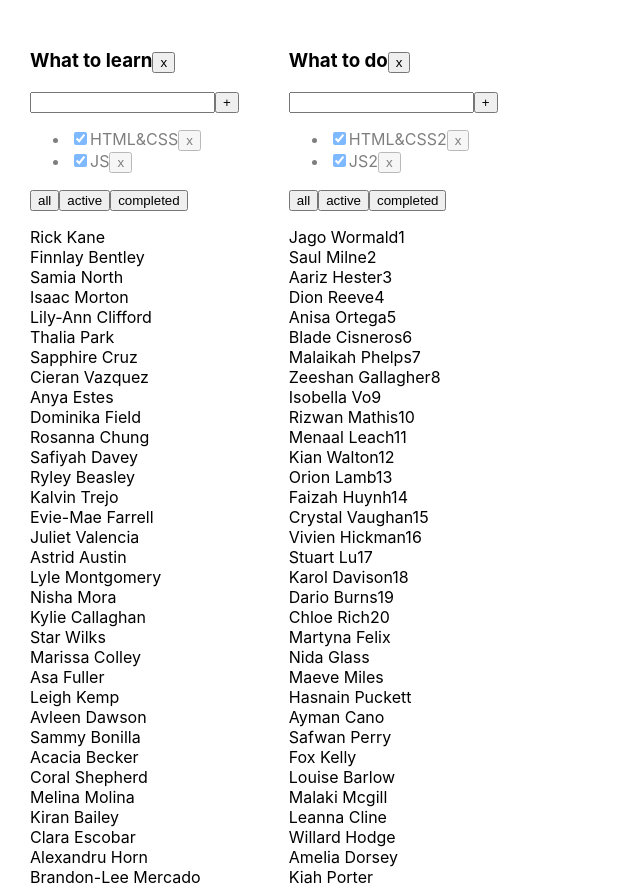
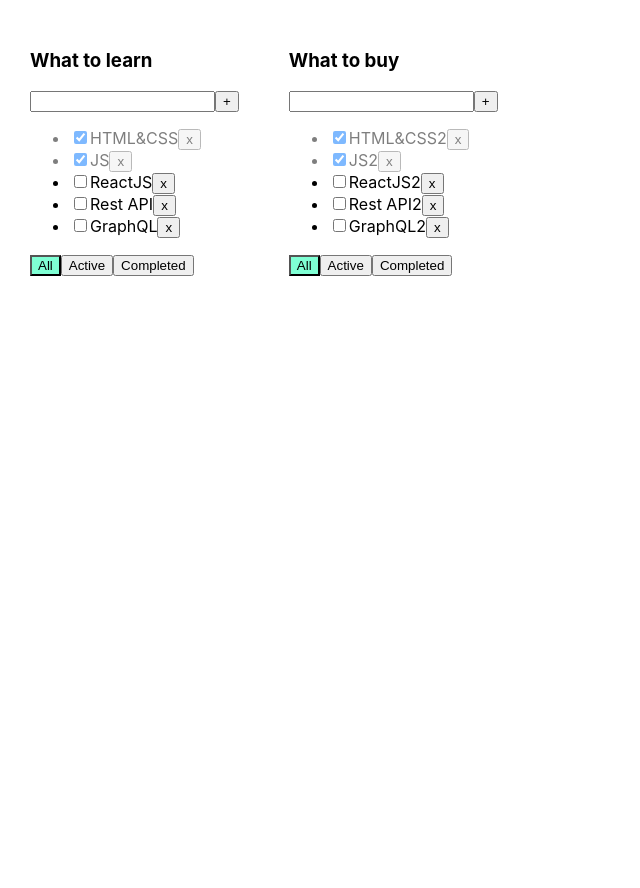
Before and after one commit to ZaikouskiSergey/microtasks, a React (Create React App) app: page / in a window 1280 px wide. Shown: the top 888 px of the page, without its empty margins (0-640 px from the left). After the commit the page ends 800 px from the top, so only its background shows below. Built offline with nearby package versions, Linux system fonts and the light colour scheme.

Commit message:
associative array

```diff
--- a/src/App.css
+++ b/src/App.css
@@ -1,4 +1,3 @@
-
 .App {
   padding: 30px;
   display: flex;
--- a/src/App.tsx
+++ b/src/App.tsx
@@ -1,203 +1,98 @@
 import React, {useState} from 'react';
 import './App.css';
-import {Todolist} from './Todolist';
+import {TaskType, Todolist} from './Todolist';
 import {v1} from 'uuid';
 
-
-type ObjectType = {
+export type FilterValuesType = "all" | "active" | "completed";
+type TodolistsType = {
+    id: string
     title: string
     filter: FilterValuesType
-    tasks: Array<TasksType>
-    students: Array<string>
-}
-export type TasksType = {
-    taskId: string
-    title: string
-    isDone: boolean
 }
 
-export type FilterValuesType = "all" | "active" | "completed";
-
+type TasksType = {
+    [key: string]: Array<TaskType>
+}
 
 function App() {
 
-    const [todo, setTodo] = useState<Array<ObjectType>>([
-        {
-            title: "What to learn",
-            filter: "all",
-            tasks: [
-                {taskId: v1(), title: "HTML&CSS", isDone: true},
-                {taskId: v1(), title: "JS", isDone: true}
-            ],
-            students: [
-                'Rick Kane',
-                'Finnlay Bentley',
-                'Samia North',
-                'Isaac Morton',
-                'Lily-Ann Clifford',
-                'Thalia Park',
-                'Sapphire Cruz',
-                'Cieran Vazquez',
-                'Anya Estes',
-                'Dominika Field',
-                'Rosanna Chung',
-                'Safiyah Davey',
-                'Ryley Beasley',
-                'Kalvin Trejo',
-                'Evie-Mae Farrell',
-                'Juliet Valencia',
-                'Astrid Austin',
-                'Lyle Montgomery',
-                'Nisha Mora',
-                'Kylie Callaghan',
-                'Star Wilks',
-                'Marissa Colley',
-                'Asa Fuller',
-                'Leigh Kemp',
-                'Avleen Dawson',
-                'Sammy Bonilla',
-                'Acacia Becker',
-                'Coral Shepherd',
-                'Melina Molina',
-                'Kiran Bailey',
-                'Clara Escobar',
-                'Alexandru Horn',
-                'Brandon-Lee Mercado',
-                'Elouise Weston',
-                'King Long',
-                'Kerri Searle',
-                'Kanye Hamer',
-                'Elwood Benitez',
-                'Mikail Whitaker',
-                'Bobby Hardy',
-                'Talha Ferry',
-                'Priscilla Landry',
-                'Olivia-Grace Cain',
-                'Kiaan Wallace',
-                'Wesley Padilla90',
-                'Ella-Grace Wooten91',
-                'Kaif Molloy92',
-                'Kamal Broadhurst93',
-                'Bianca Ferrell94',
-                'Micheal Talbot95',
-            ]
-        },
-        {
-            title: "What to do",
-            filter: "all",
-            tasks: [
-                {taskId: v1(), title: "HTML&CSS2", isDone: true},
-                {taskId: v1(), title: "JS2", isDone: true}
-            ],
-            students: [
-                'Jago Wormald1',
-                'Saul Milne2',
-                'Aariz Hester3',
-                'Dion Reeve4',
-                'Anisa Ortega5',
-                'Blade Cisneros6',
-                'Malaikah Phelps7',
-                'Zeeshan Gallagher8',
-                'Isobella Vo9',
-                'Rizwan Mathis10',
-                'Menaal Leach11',
-                'Kian Walton12',
-                'Orion Lamb13',
-                'Faizah Huynh14',
-                'Crystal Vaughan15',
-                'Vivien Hickman16',
-                'Stuart Lu17',
-                'Karol Davison18',
-                'Dario Burns19',
-                'Chloe Rich20',
-                'Martyna Felix',
-                'Nida Glass',
-                'Maeve Miles',
-                'Hasnain Puckett',
-                'Ayman Cano',
-                'Safwan Perry',
-                'Fox Kelly',
-                'Louise Barlow',
-                'Malaki Mcgill',
-                'Leanna Cline',
-                'Willard Hodge',
-                'Amelia Dorsey',
-                'Kiah Porter',
-                'Jeanne Daly',
-                'Mohsin Armstrong',
-                'Laurie Rangel',
-                'Princess Tierney',
-                'Kasim Kendall',
-                'Darryl Cope',
-                'Elysha Ray',
-                'Liyana Harris',
-                'Kashif Blackburn',
-                'Atif Zimmerman',
-                'Sila Hartley',
-                'Ralphie Hebert',
-            ]
-        }
+    // let [tasks, setTasks] = useState([
+    //     {id: v1(), title: "HTML&CSS", isDone: true},
+    //     {id: v1(), title: "JS", isDone: true},
+    //     {id: v1(), title: "ReactJS", isDone: false},
+    //     {id: v1(), title: "Rest API", isDone: false},
+    //     {id: v1(), title: "GraphQL", isDone: false},
+    // ]);
+    // let [filter, setFilter] = useState<FilterValuesType>("all");
+
+    let todolistID1 = v1();
+    let todolistID2 = v1();
+
+    let [todolists, setTodolists] = useState<Array<TodolistsType>>([
+        {id: todolistID1, title: 'What to learn', filter: 'all'},
+        {id: todolistID2, title: 'What to buy', filter: 'all'},
     ])
 
-    function removeTask(taskId: string, todolistId: number) {
-        setTodo(todo.map((el, index) => index === todolistId ? {
-            ...el,
-            tasks: [...el.tasks.filter(fl => fl.taskId !== taskId)]
-        } : el))
+    let [tasks, setTasks] = useState<TasksType>({
+        [todolistID1]: [
+            {id: v1(), title: "HTML&CSS", isDone: true},
+            {id: v1(), title: "JS", isDone: true},
+            {id: v1(), title: "ReactJS", isDone: false},
+            {id: v1(), title: "Rest API", isDone: false},
+            {id: v1(), title: "GraphQL", isDone: false},
+        ],
+        [todolistID2]: [
+            {id: v1(), title: "HTML&CSS2", isDone: true},
+            {id: v1(), title: "JS2", isDone: true},
+            {id: v1(), title: "ReactJS2", isDone: false},
+            {id: v1(), title: "Rest API2", isDone: false},
+            {id: v1(), title: "GraphQL2", isDone: false},
+        ]
+    });
+
+    function removeTask(id: string, todolistID: string) {
+        setTasks({...tasks, [todolistID]: tasks[todolistID].filter(el => el.id !== id)})
     }
 
-    function addTask(title: string, todolistId: number) {
-        let newTask: TasksType = {taskId: v1(), title: title, isDone: false};
-        setTodo(todo.map((el, index) => index === todolistId ? {...el, tasks: [newTask, ...el.tasks]} : el))
+    function addTask(title: string, todolistID: string) {
+        setTasks({...tasks, [todolistID]: [{id: v1(), title: title, isDone: false}, ...tasks[todolistID]]})
     }
 
-    function changeStatus(taskId: string, isDone: boolean, todolistId: number) {
-        setTodo(todo.map((el, index) => index === todolistId ? {
-            ...el,
-            tasks: el.tasks.map(m => m.taskId === taskId ? {...m, isDone: isDone} : m)
-        } : el))
+    function changeStatus(taskId: string, isDone: boolean, todolistID: string) {
+        setTasks({...tasks, [todolistID]: tasks[todolistID].map(el => el.id === taskId ? {...el, isDone: isDone} : el)})
     }
 
-    function changeFilter(value: FilterValuesType, todolistId: number) {
-        setTodo(todo.map((el, index) => index === todolistId ? {...el, filter: value} : el))
-    }
-
-    function removeTodolist(todolistId: number) {
-        setTodo(todo.filter((el, index) => index !== todolistId))
+    function changeFilter(value: FilterValuesType, todolistID: string) {
+        setTodolists(todolists.map(el => el.id !== todolistID ? el : {...el, filter: value}))
     }
 
     return (
         <div className="App">
-            {
-                todo.map((tl, index) => {
-                    let allTodolistTasks = tl.tasks;
-                    let tasksForTodolist = allTodolistTasks;
-
-                    if (tl.filter === "active") {
-                        tasksForTodolist = allTodolistTasks.filter(t => t.isDone === false);
-                    }
-                    if (tl.filter === "completed") {
-                        tasksForTodolist = allTodolistTasks.filter(t => t.isDone === true);
-                    }
-
-                    return <Todolist
-                        key={index}
-                        id={index}
-                        title={tl.title}
+            {todolists.map(el => {
+                let tasksForTodolist = tasks[el.id];
+                if (el.filter === "active") {
+                    tasksForTodolist = tasks[el.id].filter(t => t.isDone === false);
+                }
+                if (el.filter === "completed") {
+                    tasksForTodolist = tasks[el.id].filter(t => t.isDone === true);
+                }
+                return (
+                    <Todolist
+                        key={el.id}
+                        id={el.id}
+                        title={el.title}
                         tasks={tasksForTodolist}
-                        students={tl.students}
                         removeTask={removeTask}
                         changeFilter={changeFilter}
                         addTask={addTask}
                         changeTaskStatus={changeStatus}
-                        filter={tl.filter}
-                        removeTodolist={removeTodolist}
+                        filter={el.filter}
                     />
-                })
-            }
-
+                )
+            })}
         </div>
     );
+
 }
 
 export default App;
--- a/src/Todolist.tsx
+++ b/src/Todolist.tsx
@@ -1,113 +1,89 @@
-import React, {ChangeEvent, useState, KeyboardEvent} from 'react';
-import {FilterValuesType, TasksType} from './App';
-import {SuperButton} from "./components/SuperButton";
+import React, {ChangeEvent, KeyboardEvent, useState} from 'react';
+import {FilterValuesType} from './App';
 
-
-// export type TaskType = {
-//     id: string
-//     title: string
-//     isDone: boolean
-// }
+export type TaskType = {
+    id: string
+    title: string
+    isDone: boolean
+}
 
 type PropsType = {
-    id: number
+    id: string
     title: string
-    tasks: Array<TasksType>
-    students: Array<string>
-    removeTask: (taskId: string, todolistId: number) => void
-    changeFilter: (value: FilterValuesType, todolistId: number) => void
-    addTask: (title: string, todolistId: number) => void
-    changeTaskStatus: (id: string, isDone: boolean, todolistId: number) => void
-    removeTodolist: (id: number) => void
+    tasks: Array<TaskType>
+    removeTask: (taskId: string, todolistID: string) => void
+    changeFilter: (value: FilterValuesType, todolistID: string) => void
+    addTask: (title: string, todolistID: string) => void
+    changeTaskStatus: (taskId: string, isDone: boolean, todolistID: string) => void
     filter: FilterValuesType
 }
 
 export function Todolist(props: PropsType) {
+
     let [title, setTitle] = useState("")
     let [error, setError] = useState<string | null>(null)
+
+    const addTask = () => {
+        if (title.trim() !== "") {
+            props.addTask(title.trim(), props.id);
+            setTitle("");
+        } else {
+            setError("Title is required");
+        }
+    }
 
     const onChangeHandler = (e: ChangeEvent<HTMLInputElement>) => {
         setTitle(e.currentTarget.value)
     }
+
     const onKeyPressHandler = (e: KeyboardEvent<HTMLInputElement>) => {
         setError(null);
         if (e.charCode === 13) {
-            addTaskHandler();
+            addTask();
         }
     }
-    const removeTodolistHandler = () => {
-        props.removeTodolist(props.id)
-    }
-    const addTaskHandler = () => {
-        props.addTask(title, props.id)
-        setTitle('')
 
-    }
+    const onAllClickHandler = () => props.changeFilter("all", props.id);
+    const onActiveClickHandler = () => props.changeFilter("active", props.id);
+    const onCompletedClickHandler = () => props.changeFilter("completed", props.id);
 
-    const removeTaskHandler = (tID: string) => {
-        props.removeTask(tID, props.id)
-    }
-
-    const TsarFilterHandler=(value:FilterValuesType)=>{
-        props.changeFilter( value, props.id)
-    }
 
     return <div>
-        <h3> {props.title}
-            <SuperButton name={'x'} callback={removeTodolistHandler}/>
-
-        </h3>
+        <h3>{props.title}</h3>
         <div>
             <input value={title}
                    onChange={onChangeHandler}
                    onKeyPress={onKeyPressHandler}
                    className={error ? "error" : ""}
             />
-
-            <SuperButton name={'+'} callback={addTaskHandler}/>
+            <button onClick={addTask}>+</button>
             {error && <div className="error-message">{error}</div>}
         </div>
         <ul>
             {
                 props.tasks.map(t => {
+                    const onClickHandler = () => props.removeTask(t.id, props.id)
                     const onChangeHandler = (e: ChangeEvent<HTMLInputElement>) => {
-                        let newIsDoneValue = e.currentTarget.checked;
-                        props.changeTaskStatus(t.taskId, newIsDoneValue, props.id);
+                        props.changeTaskStatus(t.id, e.currentTarget.checked, props.id);
                     }
 
-                    return <li key={t.taskId} className={t.isDone ? "is-done" : ""}>
-                        <input type="checkbox" onChange={onChangeHandler} checked={t.isDone}/>
+                    return <li key={t.id} className={t.isDone ? "is-done" : ""}>
+                        <input type="checkbox"
+                               onChange={onChangeHandler}
+                               checked={t.isDone}/>
                         <span>{t.title}</span>
-                        <SuperButton name={'x'} callback={() => removeTaskHandler(t.taskId)}/>
+                        <button onClick={onClickHandler}>x</button>
                     </li>
                 })
             }
         </ul>
         <div>
-            <SuperButton name={'all'} callback={()=>TsarFilterHandler('all')}/>
-            <SuperButton name={'active'} callback={()=>TsarFilterHandler('active')}/>
-            <SuperButton name={'completed'} callback={()=>TsarFilterHandler('completed')}/>
-
-           {/* <button className={props.filter === 'all' ? "active-filter" : ""}
-                    onClick={() => {
-                    }}>All
-            </button>
+            <button className={props.filter === 'all' ? "active-filter" : ""}
+                    onClick={onAllClickHandler}>All</button>
             <button className={props.filter === 'active' ? "active-filter" : ""}
-                    onClick={() => {
-                    }}>Active
-            </button>
+                onClick={onActiveClickHandler}>Active</button>
             <button className={props.filter === 'completed' ? "active-filter" : ""}
-                    onClick={() => {
-                    }}>Completed
-            </button>*/}
+                onClick={onCompletedClickHandler}>Completed</button>
         </div>
-        <p></p>
-        {
-            props.students.map((el) => {
-                return (
-                    <div>{el}</div>
-                )
-            })
-        }
     </div>
 }
--- a/src/components/SuperButton.tsx
+++ /dev/null
@@ -1,12 +0,0 @@
-type SuperButtonType={
-    name: string
-    callback: ()=>void
-}
-export const SuperButton = (props:SuperButtonType) => {
-    const onClickHandler = () => {
-        props.callback()
-    }
-    return (
-        <button onClick={onClickHandler}>{props.name}</button>
-    )
-}
--- a/src/index.tsx
+++ b/src/index.tsx
@@ -1,12 +1,10 @@
 import React from 'react';
+import ReactDOM from 'react-dom';
 import './index.css';
 import App from './App';
 import * as serviceWorker from './serviceWorker';
-import { createRoot } from 'react-dom/client';
 
-const container  = document.getElementById('root') as HTMLElement
-const root = createRoot(container);
-root.render(<App />);
+ReactDOM.render(<App />,  document.getElementById('root'));
 
 // If you want your app to work offline and load faster, you can change
 // unregister() to register() below. Note this comes with some pitfalls.
```
Also changed, not shown: 2 other files (tests, documents, lock files or other folders).
